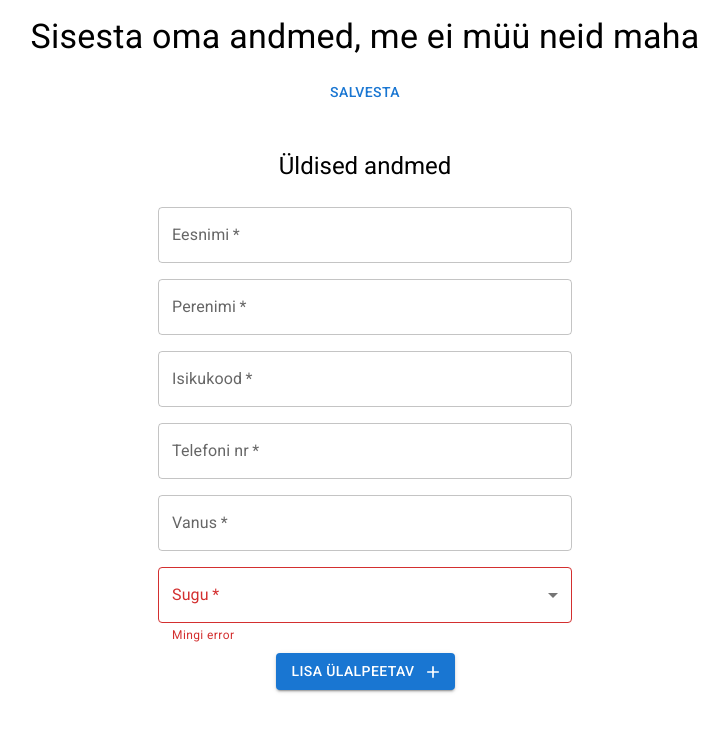
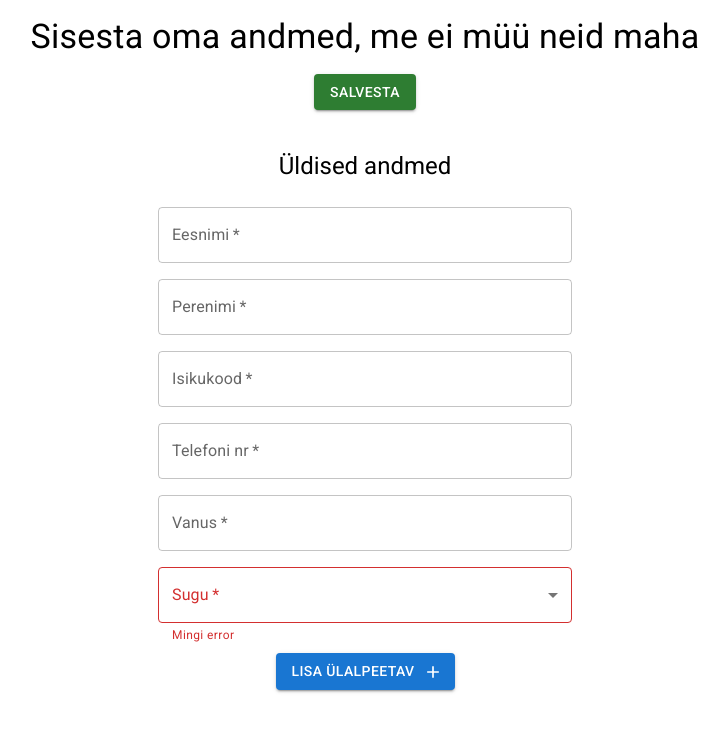
Before and after one commit to MReintop/yup-workshop, a React (Create React App) app: page / in a window 1280 px wide. Shown: the top 732 px of the page, without its empty margins (275-1003 px from the left). Built offline with nearby package versions, Linux system fonts and the light colour scheme.

Commit message:
nupp värvilisem, igaksjuhuks

```diff
--- a/src/components/formExample/FormExample.tsx
+++ b/src/components/formExample/FormExample.tsx
@@ -101,7 +101,10 @@ const FormExample = () => {
         Sisesta oma andmed, me ei müü neid maha
       </Typography>
 
-      <Button onClick={handleSave}>Salvesta</Button>
+      <Button variant="contained" color="success" onClick={handleSave}>
+        Salvesta
+      </Button>
+
       <Grid
         container
         spacing={3}
```
